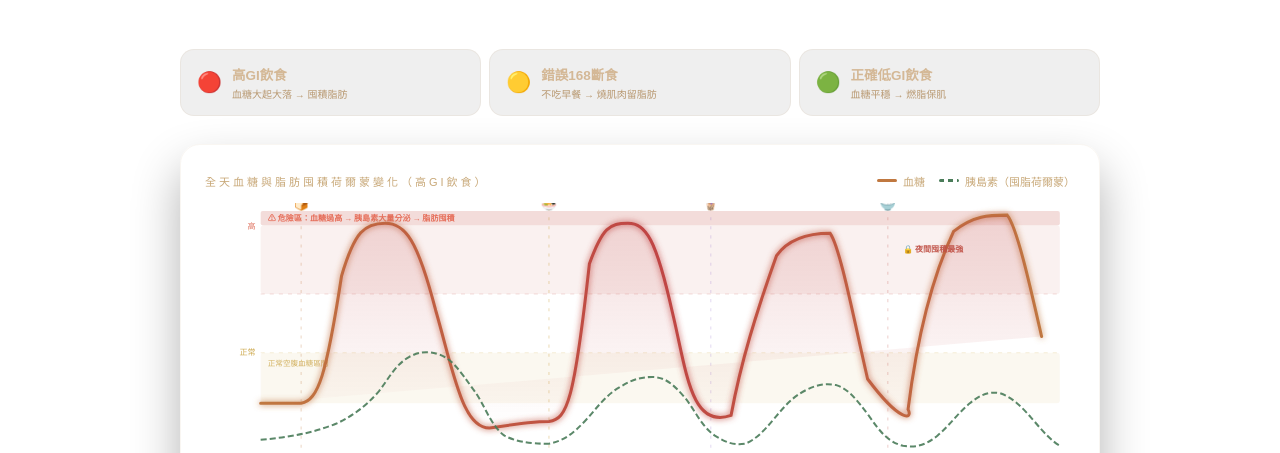
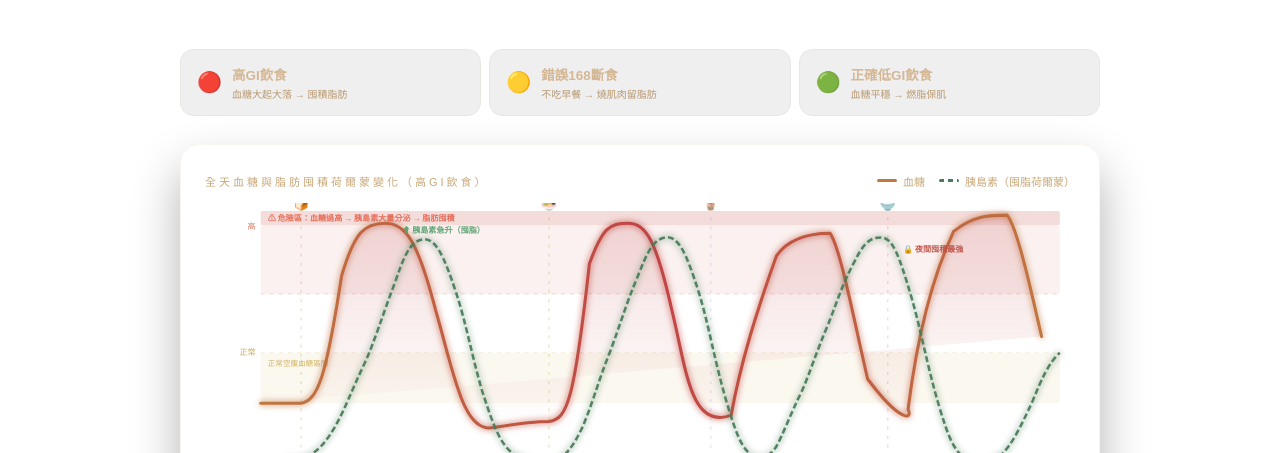
Before and after one commit to huangdagai0219/NCinfo.github.io, a plain HTML site: page index.html in a window 1280 px wide. Both pictures are taken after a click on the link "查看圖表分析". Shown: the part 347-800 px from the top of the page. Drawn offline with Linux system fonts and the light colour scheme.

Commit message:
Update index.html

```diff
--- a/index.html
+++ b/index.html
@@ -545,7 +545,37 @@ nav{padding:16px 24px}
       </g>
       <path d="M55,198 L95,198 C112,195 120,170 135,72 C148,28 158,20 178,20 C198,20 210,36 228,106 C246,168 255,228 285,222 C310,218 325,216 340,216 C358,214 365,196 380,60 C393,24 400,20 418,20 C436,20 446,36 462,108 C476,166 480,224 520,210 C530,156 545,108 565,52 C578,34 600,30 618,30 C628,44 642,118 655,174 C688,218 700,214 695,204 C706,116 724,62 740,28 C760,12 775,12 793,12 C803,24 817,88 827,132 C840,175" fill="none" stroke="url(#g0l)" stroke-width="3" filter="url(#gl0)" stroke-linecap="round"/>
       <path d="M55,198 L95,198 C112,195 120,170 135,72 C148,28 158,20 178,20 C198,20 210,36 228,106 C246,168 255,228 285,222 C310,218 325,216 340,216 C358,214 365,196 380,60 C393,24 400,20 418,20 C436,20 446,36 462,108 C476,166 480,224 520,210 C530,156 545,108 565,52 C578,34 600,30 618,30 C628,44 642,118 655,174 C688,218 700,214 695,204 C706,116 724,62 740,28 C760,12 775,12 793,12 C803,24 817,88 827,132 C840,175 L840,265 L55,265 Z" fill="url(#g0f)" opacity="0.65"/>
-      <path d="M55,234 C80,232 105,228 130,218 C145,211 158,202 172,186 C182,173 188,160 202,152 C212,147 220,146 232,150 C244,154 252,166 265,184 C276,198 282,220 296,230 C308,236 320,238 340,238 C355,235 364,228 377,214 C388,202 396,190 410,182 C420,176 428,172 442,172 C454,172 462,178 474,192 C484,204 490,220 504,230 C514,236 522,240 534,238 C544,234 552,226 562,214 C572,202 580,192 594,185 C604,180 612,178 624,180 C636,184 644,194 656,210 C666,224 674,236 690,240 C702,242 712,240 724,230 C736,220 744,208 756,198 C766,190 774,186 786,188 C798,192 808,202 820,216 C830,228 838,236 845,240" fill="none" stroke="#4a7c59" stroke-width="2" stroke-dasharray="6,3" opacity="0.9"/>
+      <!-- 胰島素（囤脂荷爾蒙）— 跟隨每次血糖峰值大幅飆升，並過衝造成低血糖 -->
+      <path d="M55,255 C70,255 82,254 95,252
+               C105,250 115,244 128,222
+               C138,205 145,185 158,158
+               C168,136 175,112 188,78
+               C196,55 202,38 215,36
+               C228,34 236,52 248,88
+               C258,118 264,152 274,186
+               C282,210 290,238 305,248
+               C318,254 330,256 340,256
+               C352,254 360,248 372,224
+               C382,202 388,178 400,148
+               C410,122 416,100 428,72
+               C436,52 442,36 455,34
+               C468,32 476,50 488,88
+               C498,120 504,158 516,198
+               C524,224 530,244 542,250
+               C550,253 556,252 564,242
+               C572,228 578,210 590,186
+               C598,168 604,148 616,120
+               C624,100 630,80 642,58
+               C650,42 656,34 668,34
+               C680,34 686,52 698,92
+               C708,126 714,162 726,202
+               C734,228 740,248 755,254
+               C766,257 776,256 788,248
+               C798,238 806,222 818,196
+               C827,174 834,158 845,148"
+        fill="none" stroke="#4a7c59" stroke-width="2.5" stroke-dasharray="6,3" opacity="0.95" filter="url(#gl0)"/>
+      <text x="195" y="30" font-size="8" fill="rgba(90,160,110,0.95)" font-family="'Noto Sans TC',sans-serif" font-weight="700">⬆ 胰島素急升（囤脂）</text>
+      <text x="282" y="262" font-size="7.5" fill="rgba(90,160,110,0.85)" font-family="'Noto Sans TC',sans-serif">↓ 胰島素過衝→低血糖→飢餓</text>
       <text x="690" y="48" font-size="8" fill="rgba(192,80,70,0.95)" font-family="'Noto Sans TC',sans-serif" font-weight="700">🔒 夜間囤積最強</text>
     </svg>
   </div>
```
